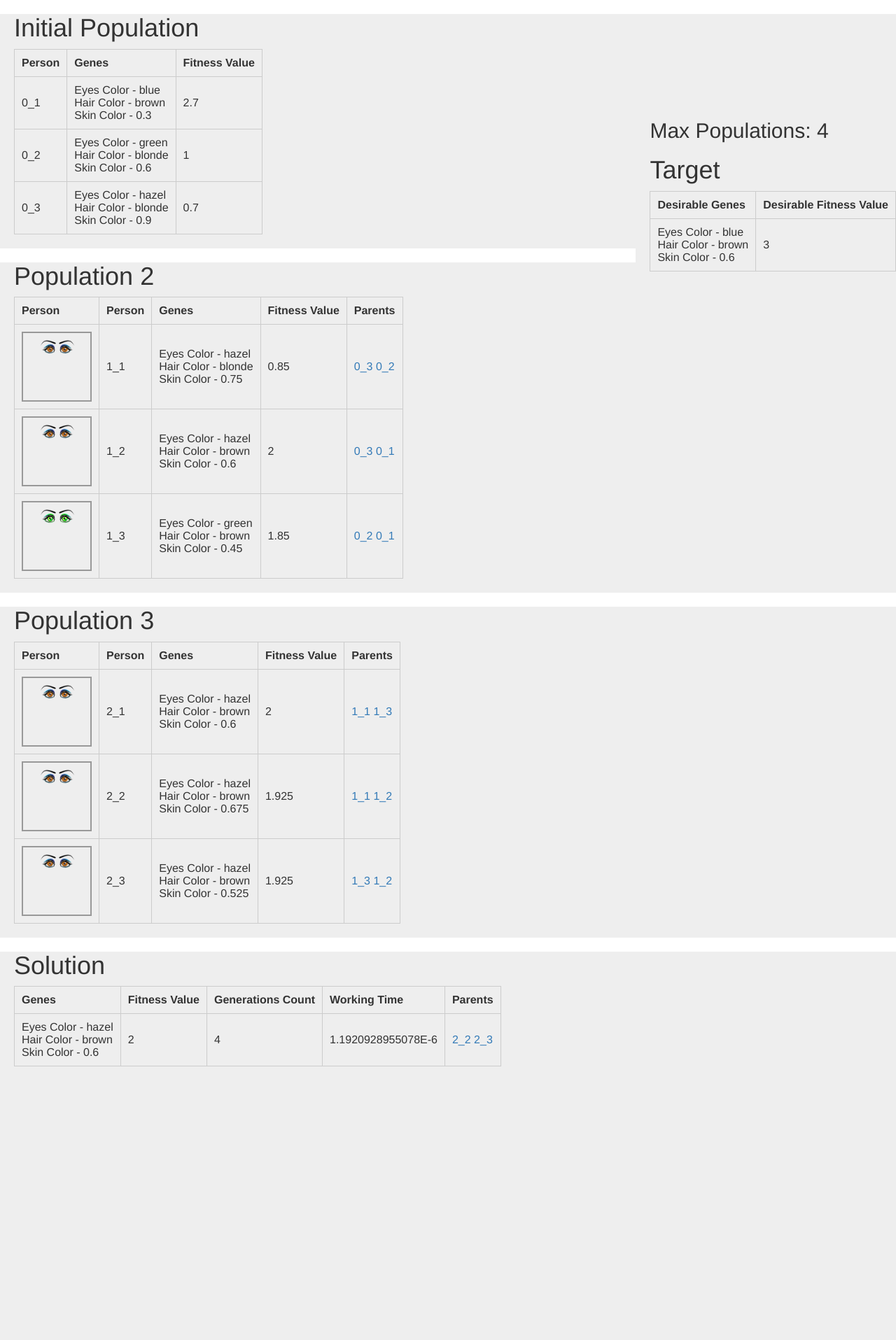
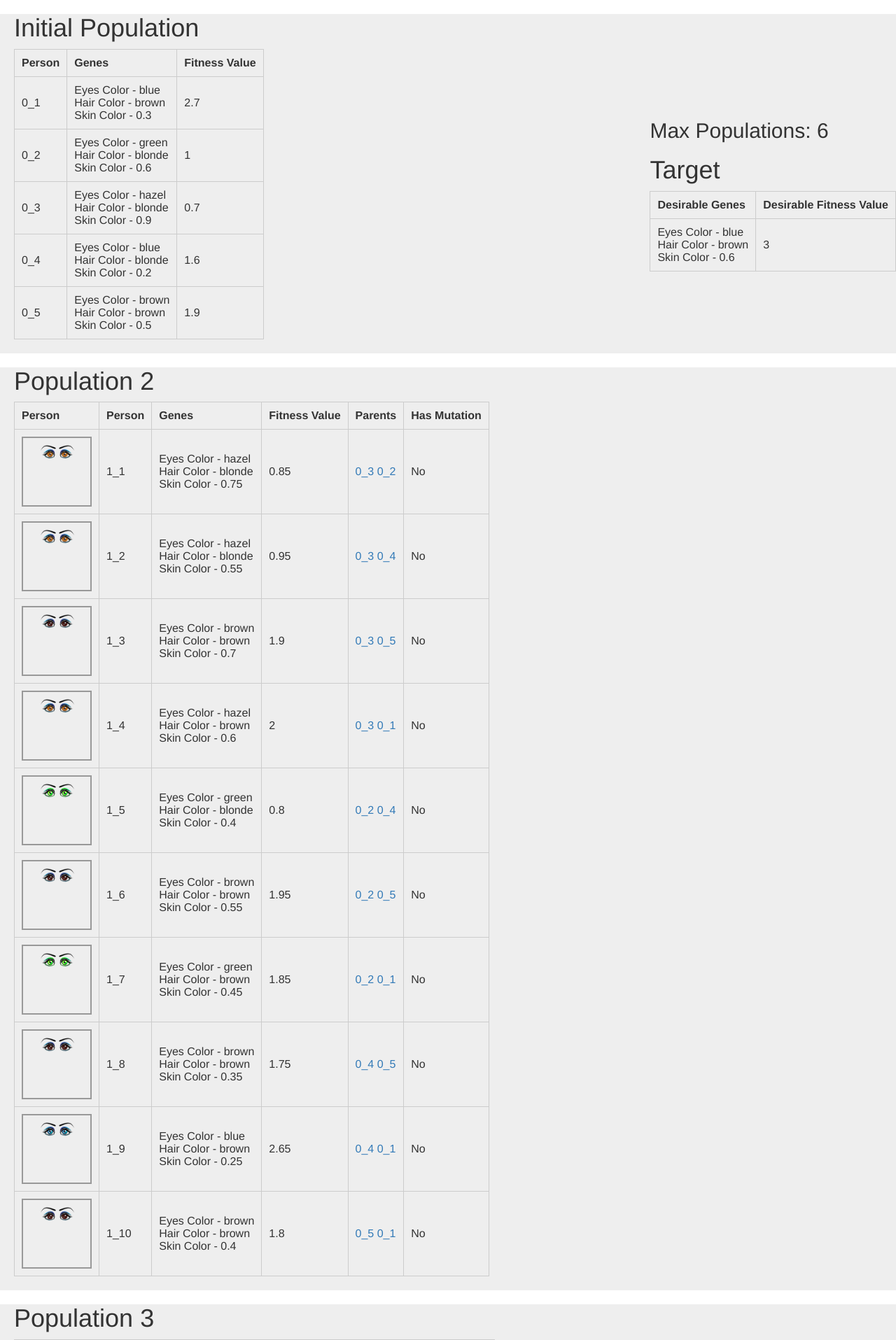
Before and after one commit to ivelinahristova/Genetics, a PHP site: page / in a window 1280 px wide. Shown: the top 1915 px of the page at 70% size. Before the commit the page ends 1524 px from the top, so only its background shows below. Run offline with PHP 8.4, Linux system fonts and the light colour scheme.

Commit message:
use mutation

```diff
--- a/algorithm.php
+++ b/algorithm.php
@@ -3,7 +3,7 @@
 class Algorithm
 {
     protected static $ELITISM = false;
-    protected static $SIZE = 5;
+    protected static $SIZE = 8;
 
     /**
      * @param $population Population
@@ -66,12 +66,25 @@ class Algorithm
     public static function crossover($person1, $person2)
     {
         $child = new Person();
-        $child->setEyesColor(Algorithm::getDominant($person1->getEyesColor(), $person2->getEyesColor()));
-        $child->setHairColor(Algorithm::getDominant($person1->getHairColor(), $person2->getHairColor()));
-        $child->setSkinColor(new SkinColor(floatval(($person1->getSkinColor()->getValue() + $person2->getSkinColor()->getValue()) / 2.0)));
+        if(Algorithm::hasMutation()) {
+            $child->setEyesColor(new EyesColor(EyesColor::MARK_BLUE));
+            $child->setHairColor(new HairColor(HairColor::MARK_BLONDE));
+            $child->setSkinColor(new SkinColor(0));
+            $child->setIsMutant(true);
+        } else {
+            $child->setEyesColor(Algorithm::getDominant($person1->getEyesColor(), $person2->getEyesColor()));
+            $child->setHairColor(Algorithm::getDominant($person1->getHairColor(), $person2->getHairColor()));
+            $child->setSkinColor(new SkinColor(floatval(($person1->getSkinColor()->getValue() + $person2->getSkinColor()->getValue()) / 2.0)));
+        }
+
         $child->setParents([$person1->getId(), $person2->getId()]);
 
         return $child;
+    }
+
+    public static function hasMutation()
+    {
+        return rand(1, 100) == 1;
     }
 
     /**
--- a/index.php
+++ b/index.php
@@ -23,7 +23,7 @@ require_once('algorithm.php');
 
 $timeStart = microtime(true);
 $fitValue = 3; //Solution fit - target is found
-$stopOnLevel = 4; //Stop algorithm if target is not found in this generation level
+$stopOnLevel = 6; //Stop algorithm if target is not found in this generation level
 $personId = 1;
 $generationLevel = 0;
 
@@ -55,8 +55,22 @@ $p3->setSkinColor(new SkinColor(0.9));
 $p3->setId($generationLevel.'_'.$personId);
 $personId++;
 
+$p4 = new Person();
+$p4->setEyesColor(new EyesColor(EyesColor::MARK_BLUE));
+$p4->setHairColor(new HairColor(HairColor::MARK_BLONDE));
+$p4->setSkinColor(new SkinColor(0.2));
+$p4->setId($generationLevel.'_'.$personId);
+$personId++;
+
+$p5 = new Person();
+$p5->setEyesColor(new EyesColor(EyesColor::MARK_BROWN));
+$p5->setHairColor(new HairColor(HairColor::MARK_BROWN));
+$p5->setSkinColor(new SkinColor(0.5));
+$p5->setId($generationLevel.'_'.$personId);
+$personId++;
+
 $population = new Population();
-$population->setPersons([$p1, $p2, $p3]);
+$population->setPersons([$p1, $p2, $p3, $p4, $p5]);
 
 $generationLevel++;
 $solution = $population->getFittest($target);
@@ -100,6 +114,7 @@ $solution = $population->getFittest($target);
                 <th>Genes</th>
                 <th>Fitness Value</th>
                 <th>Parents</th>
+                <th>Has Mutation</th>
             </tr>
             <?php foreach($population->getPersons() as $person): ?>
                 <?php /** @var $person Person */ ?>
@@ -117,6 +132,9 @@ $solution = $population->getFittest($target);
                     <td>
                         <a href="#<?php echo $person->getParents()[0]; ?>"><?php echo $person->getParents()[0]; ?></a>
                         <a href="#<?php echo $person->getParents()[1]; ?>"><?php echo $person->getParents()[1]; ?></a>
+                    </td>
+                    <td>
+                        <?php echo $person->getIsMutant() ? 'Yes' : 'No'; ?>
                     </td>
                 </tr>
             <?php endforeach; ?>
--- a/person.php
+++ b/person.php
@@ -11,6 +11,7 @@ class Person
     protected $skinColor; // Value [0.1, 1.0]
     protected $parents;
     protected $id;
+    protected $isMutant;
 
     public function __construct()
     {
@@ -46,6 +47,22 @@ class Person
     public function setId($id)
     {
         $this->id = $id;
+    }
+
+    /**
+     * @return mixed
+     */
+    public function getIsMutant()
+    {
+        return $this->isMutant;
+    }
+
+    /**
+     * @param mixed $isMutant
+     */
+    public function setIsMutant($isMutant)
+    {
+        $this->isMutant = $isMutant;
     }
 
     /**
```
